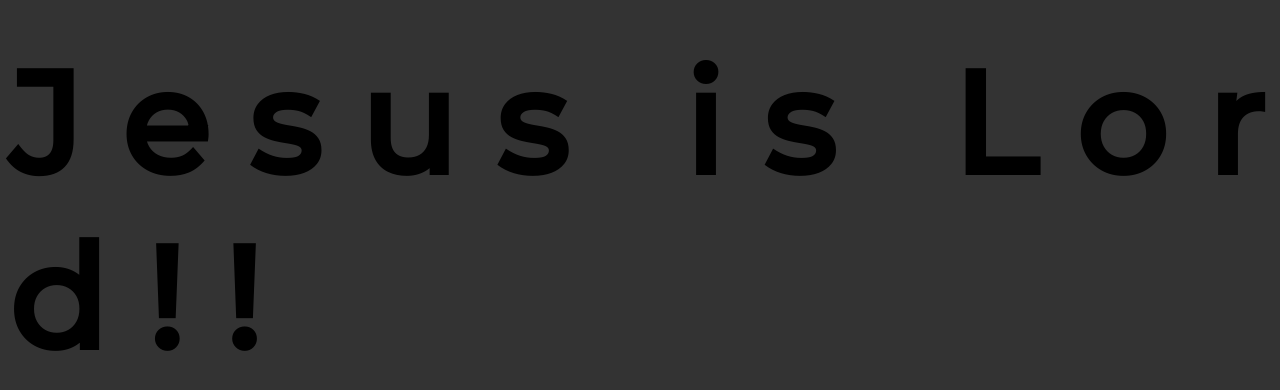
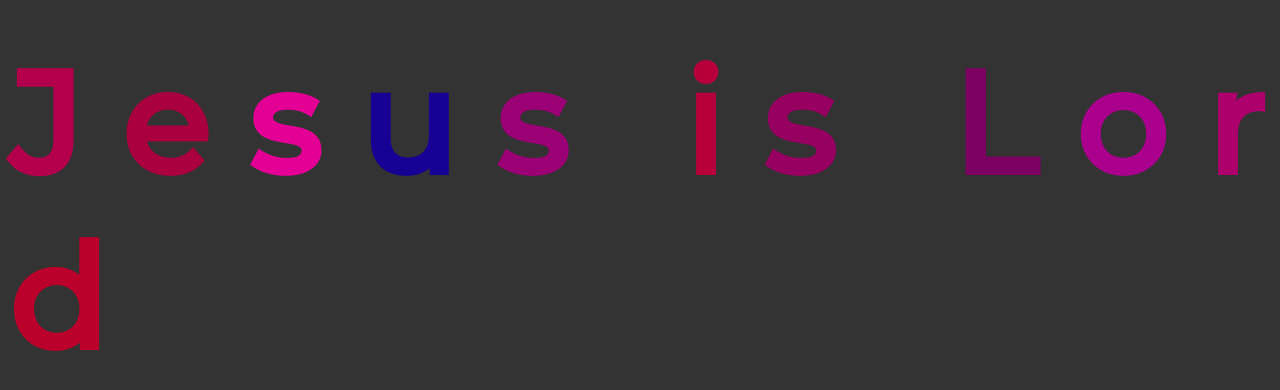
Before and after one commit to corjim/firstGitDemo, a plain HTML site: page index.html in a window 1280 px wide. Shown: the part 197-587 px from the top of the page. Drawn offline with Linux system fonts and the light colour scheme.

Commit message:
add script and delete empty css file

```diff
--- a/app.js
+++ b/app.js
@@ -1,6 +1,6 @@
 function randomRBG() {
     const r = Math.floor(Math.random() * 256);
-    const g = Math.floor(Math.random() * 256);
+    const g = 0;
     const b = Math.floor(Math.random() * 256);
     return `rgb(${r},${g},${b})`
 }
--- a/index.html
+++ b/index.html
@@ -28,7 +28,7 @@
       <span class="letter">o</span>
       <span class="letter">r</span>
       <span class="letter">d </span>
-      <span class="letter">!</span>
-      <span class="letter">!</span>
     </p>
   </h1>
+  <script src="app.js"></script>
+</body>
```
Also changed, not shown: app.css (deleted).
